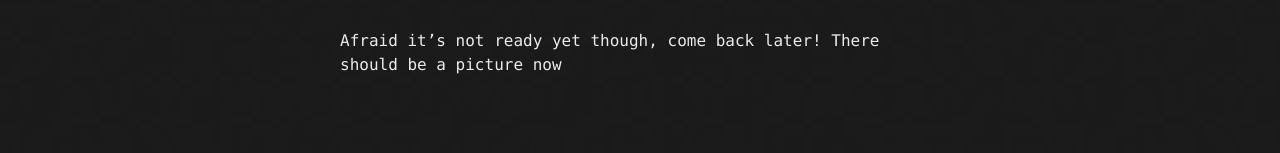
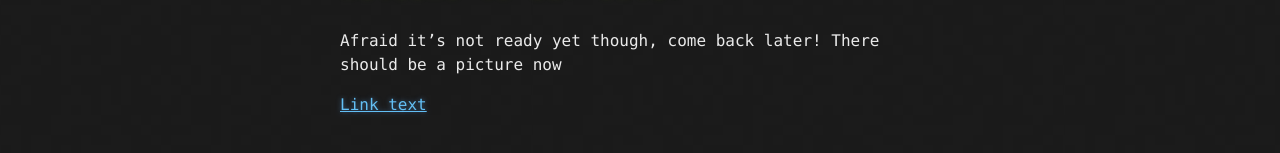
Before and after one commit to Flobb212/www.peloozoid.co.uk, a Jekyll site: the page built from index.md, in a window 1280 px wide. Shown: the part 236-389 px from the top of the page. Built offline with Jekyll 4.4.1, drawn with Linux system fonts in a browser that asks for light colours; our own code applies the rules of GitHub Pages for plain Markdown files.

Commit message:
Attempt to add download
Adding 'Is This Real Life' to try download

```diff
--- a/_layouts/default.html
+++ b/_layouts/default.html
@@ -28,6 +28,7 @@
     <div class="container">
       <section id="main_content">
         {{ content }}
+        <a href="Is_This_Real_Life.pdf" download>Link text</a>
       </section>
     </div>
 
```
